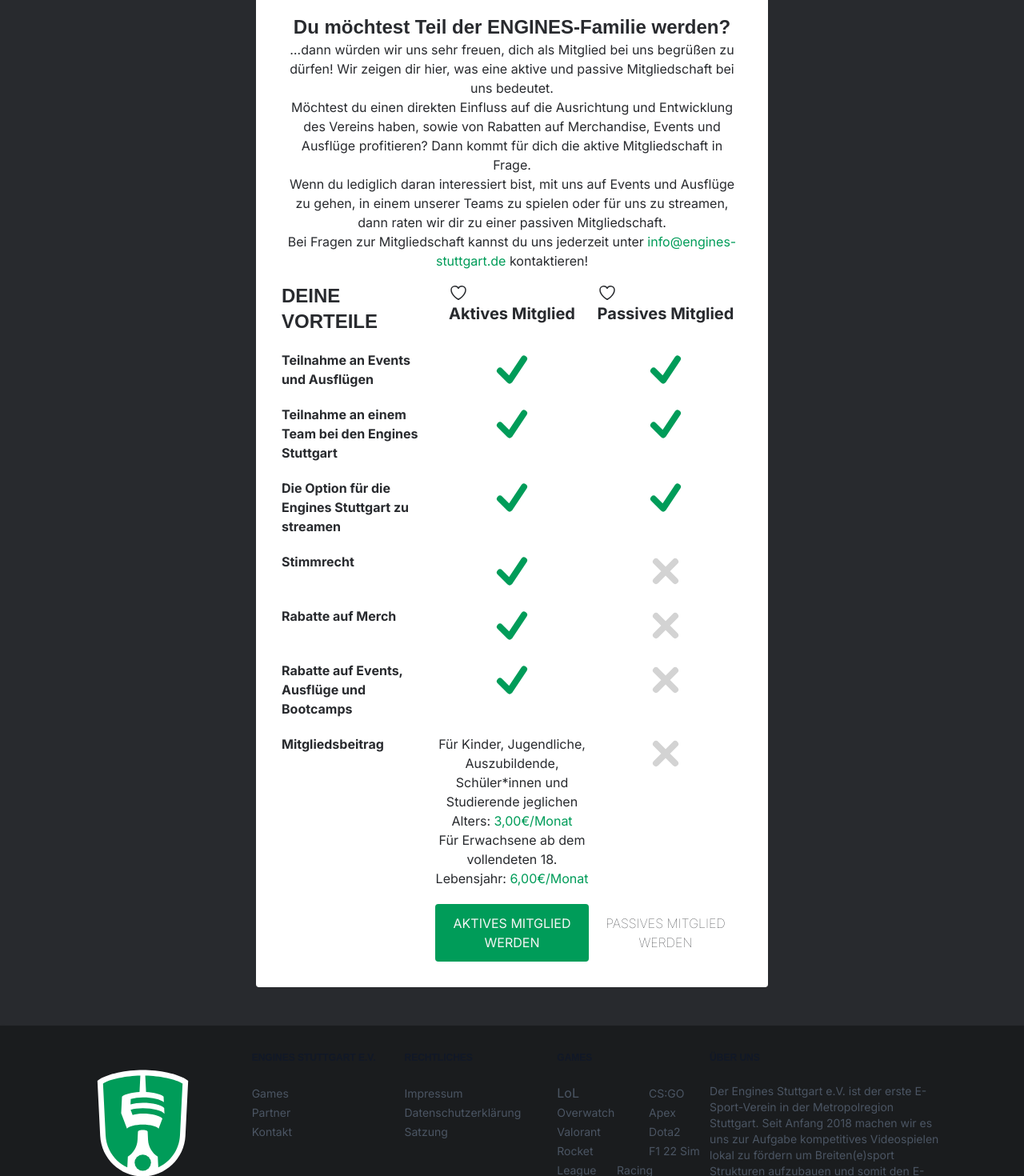
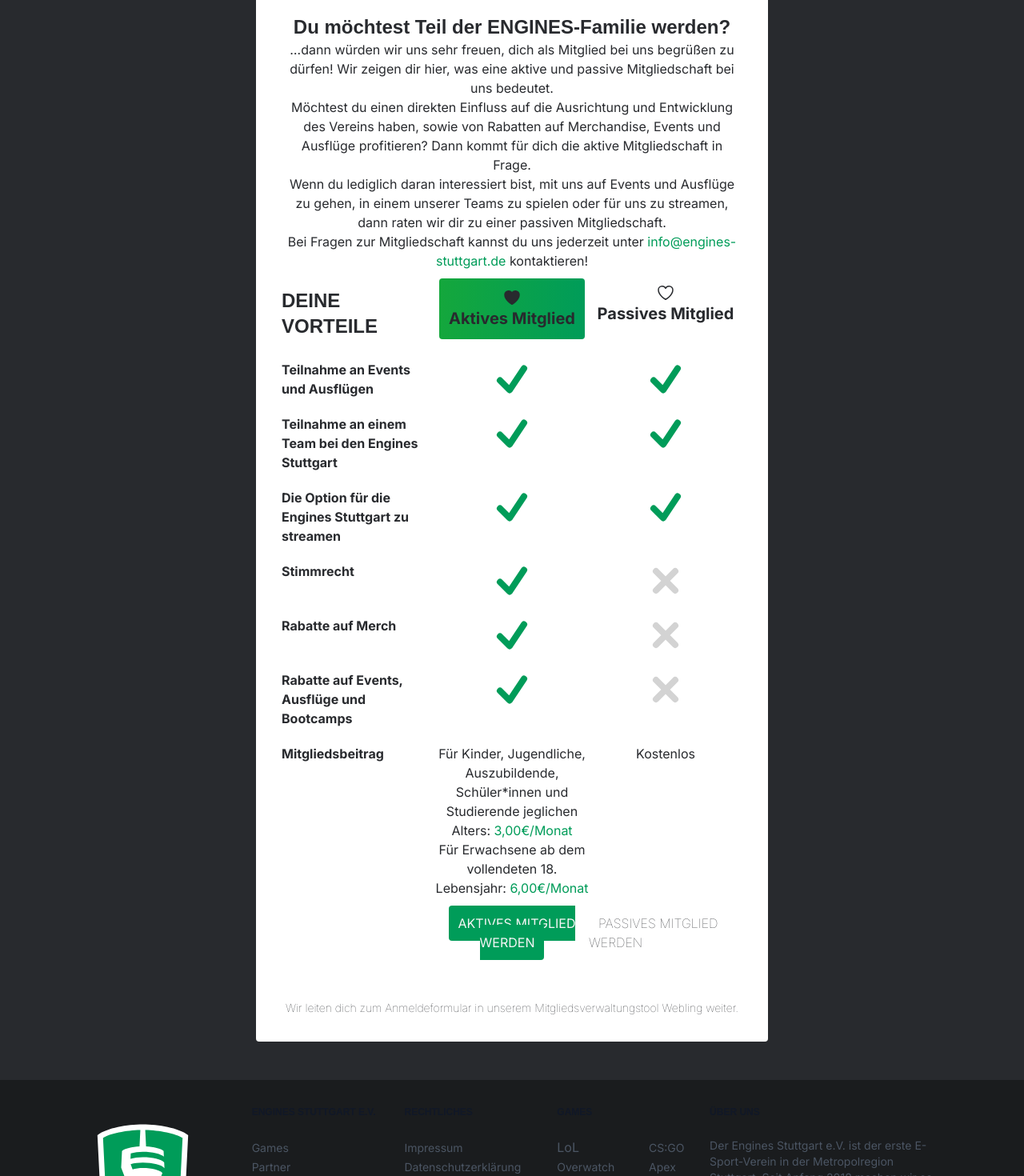
Before and after one commit to KastenBrot/engines-website, a Next.js app: page /mitglied-werden in a window 1280 px wide. Shown: the part 206-1676 px from the top of the page at 80% size. Built offline with nearby package versions, Linux system fonts and the light colour scheme; a web font is replaced by a local one.

Commit message:
feat: add become-member page

```diff
--- a/app/mitglied-werden/page.tsx
+++ b/app/mitglied-werden/page.tsx
@@ -19,15 +19,15 @@
                 <div>
                     <div className="grid grid-row gap-5">
                         <div className={gridCols}>
-                            <div className="uppercase text-2xl w-full"><h1>deine vorteile</h1></div>
-                            <div>
-                                <svg xmlns="http://www.w3.org/2000/svg" fill="none" viewBox="0 0 24 24" stroke-width="1.5" stroke="currentColor" className="size-6">
+                            <div className="uppercase text-2xl w-full my-auto"><h1>deine vorteile</h1></div>
+                            <div className="flex flex-col bg-primaryGradient p-3 rounded">
+                                <svg xmlns="http://www.w3.org/2000/svg" fill="#282a2e" viewBox="0 0 24 24" stroke-width="1.5" stroke="currentColor" className="size-6 self-center">
                                 <path stroke-linecap="round" stroke-linejoin="round" d="M21 8.25c0-2.485-2.099-4.5-4.688-4.5-1.935 0-3.597 1.126-4.312 2.733-.715-1.607-2.377-2.733-4.313-2.733C5.1 3.75 3 5.765 3 8.25c0 7.22 9 12 9 12s9-4.78 9-12Z" />
                                 </svg>
                                 <span className="text-xl font-bold">Aktives Mitglied</span>
                             </div>
-                            <div>
-                                    <svg xmlns="http://www.w3.org/2000/svg" fill="none" viewBox="0 0 24 24" stroke-width="1.5" stroke="currentColor" className="size-6">
+                            <div className="flex flex-col">
+                                    <svg xmlns="http://www.w3.org/2000/svg" fill="none" viewBox="0 0 24 24" stroke-width="1.5" stroke="currentColor" className="size-6 self-center">
                                     <path stroke-linecap="round" stroke-linejoin="round" d="M21 8.25c0-2.485-2.099-4.5-4.688-4.5-1.935 0-3.597 1.126-4.312 2.733-.715-1.607-2.377-2.733-4.313-2.733C5.1 3.75 3 5.765 3 8.25c0 7.22 9 12 9 12s9-4.78 9-12Z" />
                                     </svg>
                                     <span className="text-xl font-bold">Passives Mitglied</span>
@@ -125,19 +125,23 @@
                                 <p>Für Erwachsene ab dem vollendeten 18. Lebensjahr: <span className="text-primaryGreen">6,00€/Monat</span></p>
                             </div>
                             <div>
-                                <svg xmlns="http://www.w3.org/2000/svg" fill="none" viewBox="0 0 24 24" stroke-width="4" stroke="currentColor" className="size-12 text-lightergray">
-                                    <path stroke-linecap="round" stroke-linejoin="round" d="M6 18 18 6M6 6l12 12" />
-                                </svg>
+                                <p>Kostenlos</p>
                             </div>
                         </div>
 
                         <div className={gridCols}>
                             <div></div>
                             <div className="text-center">
-                                <button className="btn-primary uppercase front-thin">Aktives Mitglied werden</button>
+                                <a href="https://engines.webling.eu/forms/memberform/80791f7fef3ead3c4aa4" target="_blank" className="btn-primary uppercase front-thin">Aktives Mitglied werden</a>
                             </div>
                             <div>
-                                <button className="btn-secondary uppercase font-thin">Passives Mitglied werden</button>
+                                <a href="https://engines.webling.eu/forms/memberform/40b5ca27b45d9eb907b7" target="_blank" className="btn-secondary uppercase font-thin">Passives Mitglied werden</a>
+                            </div>
+                        </div>
+
+                        <div className={gridCols}>
+                            <div className="grid col-start-1 col-span-3 mt-10">
+                                <p className="text-sm font-thin">Wir leiten dich zum Anmeldeformular in unserem Mitgliedsverwaltungstool Webling weiter.</p>
                             </div>
                         </div>
                     </div>
--- a/styles/globals.css
+++ b/styles/globals.css
@@ -76,7 +76,7 @@
 }
 
 .btn-primary {
-  @apply bg-primaryGreen p-3 rounded text-whitesmoke transition duration-200;
+  @apply bg-primaryGreen p-3 rounded text-whitesmoke transition duration-300;
 }
 
 .btn-primary:hover {
@@ -84,9 +84,13 @@
 }
 
 .btn-secondary {
-  @apply p-3 rounded border-whitesmoke transition duration-200;
+  @apply p-3 rounded border-whitesmoke transition duration-300;
 }
 
 .btn-secondary:hover {
   @apply bg-whitesmoker;
 }
+
+.bg-primaryGradient {
+  @apply bg-gradient-to-l from-primaryGreen to-secondaryGreen transform -translate-y-1.5;
+}
```
